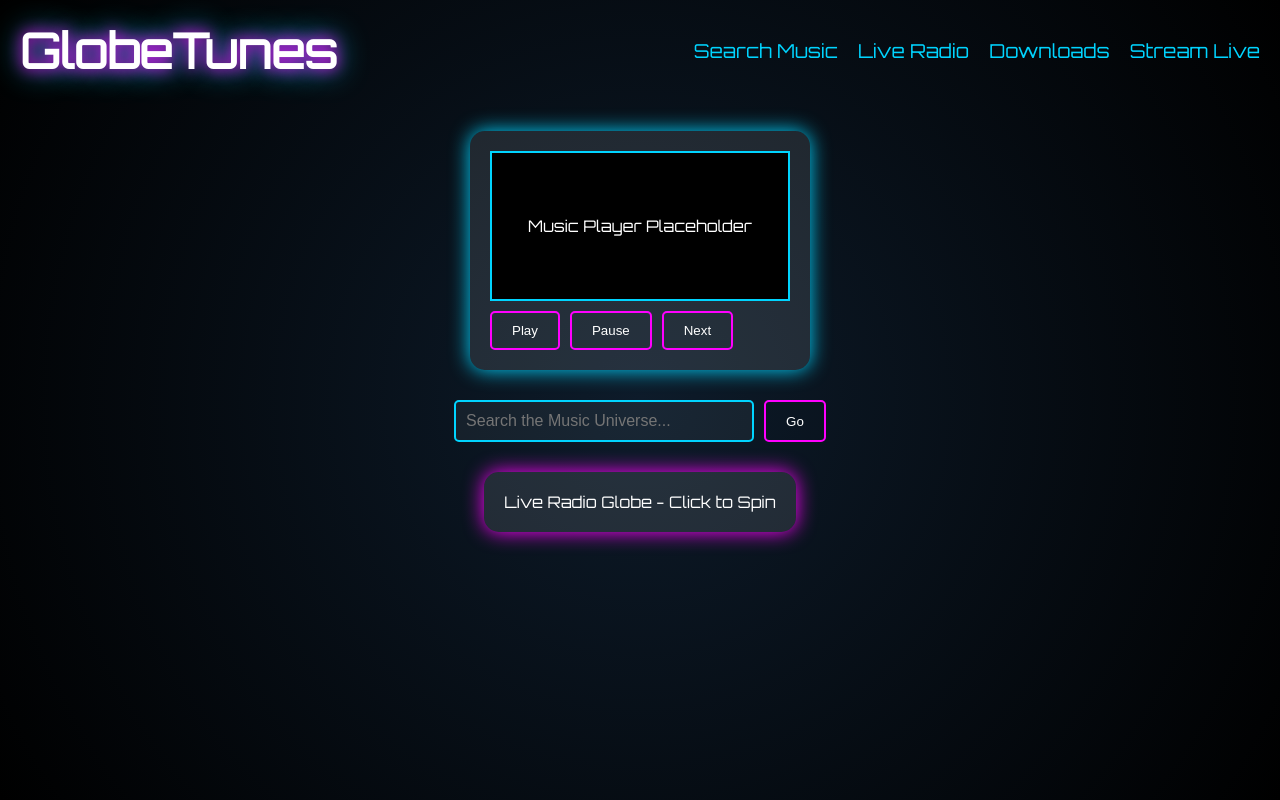
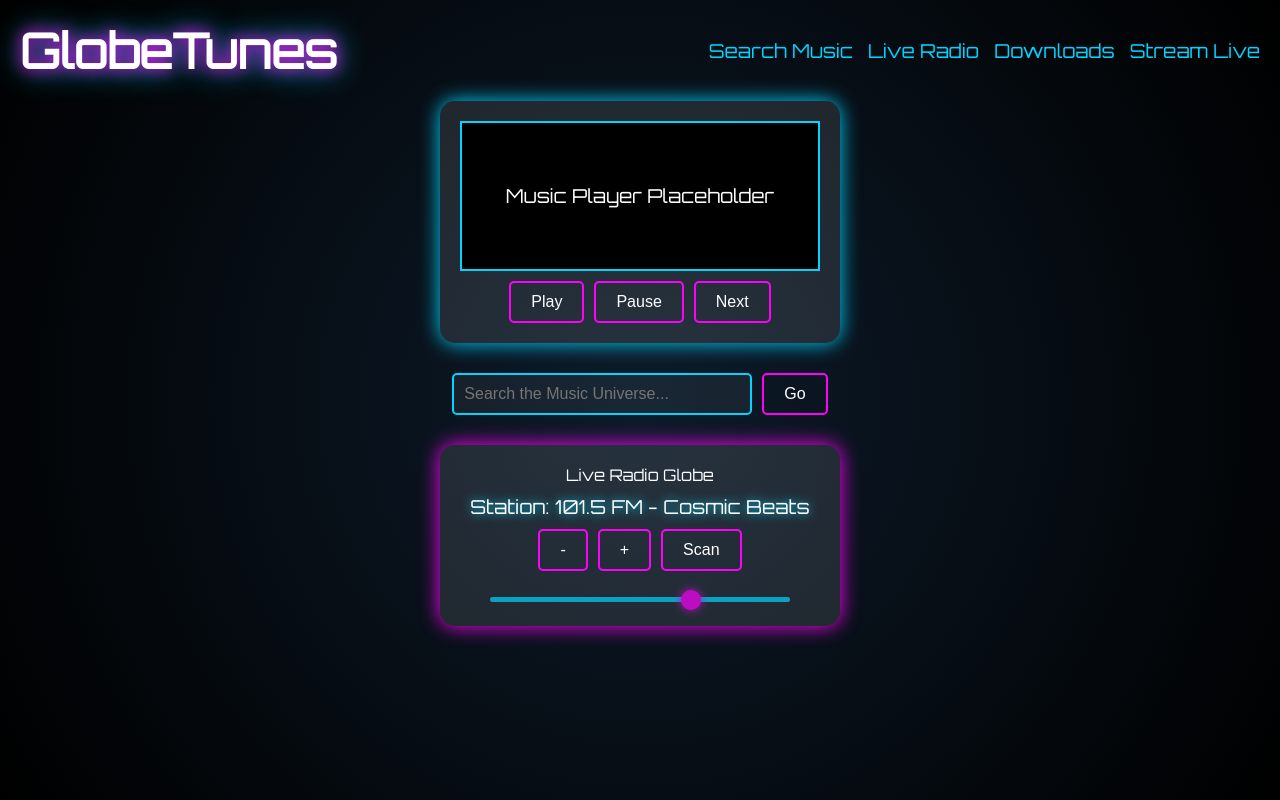
Before and after one commit to onetwo346/Globetunes, a plain HTML site: page index.html in a window 1280 px wide. Both pictures are taken after a click on the button "Tap to Enter Virtual Music". Drawn offline with Linux system fonts and the light colour scheme.

Commit message:
Update index.html

```diff
--- a/index.html
+++ b/index.html
@@ -16,14 +16,14 @@
         body {
             font-family: 'Orbitron', sans-serif;
             color: #fff;
-            overflow: hidden;
-            height: 100vh;
+            overflow-x: hidden;
+            min-height: 100vh;
             background: radial-gradient(circle, #0d1b2a, #000);
         }
 
         /* Intro Section */
         #intro {
-            position: absolute;
+            position: fixed;
             top: 0;
             left: 0;
             width: 100%;
@@ -43,28 +43,27 @@
 
         .intro-container {
             text-align: center;
+            padding: 20px;
         }
 
         .intro-container h1 {
-            font-size: 4rem;
+            font-size: clamp(2.5rem, 8vw, 4rem);
             text-shadow: 0 0 10px #00d4ff;
         }
 
         .intro-container p {
-            font-size: 1.2rem;
+            font-size: clamp(1rem, 3vw, 1.2rem);
             max-width: 600px;
             margin: 20px auto;
         }
 
         .pulse-button {
-            display: inline-block;
             padding: 15px 30px;
-            font-size: 1.5rem;
+            font-size: clamp(1.2rem, 4vw, 1.5rem);
             color: #fff;
             background: #00d4ff;
             border: none;
             border-radius: 50px;
-            text-decoration: none;
             box-shadow: 0 0 20px #00d4ff;
             animation: pulse 1.5s infinite;
             cursor: pointer;
@@ -79,7 +78,7 @@
         /* Main UI Section */
         #main-ui {
             display: none;
-            height: 100vh;
+            min-height: 100vh;
             padding: 20px;
         }
 
@@ -89,25 +88,29 @@
 
         header {
             display: flex;
+            flex-wrap: wrap;
             justify-content: space-between;
             align-items: center;
+            padding-bottom: 20px;
         }
 
         .neon-text {
-            font-size: 3rem;
+            font-size: clamp(2rem, 6vw, 3rem);
             text-shadow: 0 0 15px #ff00ff, 0 0 30px #00d4ff;
         }
 
         nav ul {
             list-style: none;
             display: flex;
-            gap: 20px;
+            flex-wrap: wrap;
+            gap: 15px;
+            justify-content: center;
         }
 
         .nav-link {
             color: #00d4ff;
             text-decoration: none;
-            font-size: 1.2rem;
+            font-size: clamp(1rem, 2.5vw, 1.2rem);
             transition: color 0.3s;
         }
 
@@ -120,7 +123,7 @@
             flex-direction: column;
             align-items: center;
             gap: 30px;
-            margin-top: 50px;
+            padding-bottom: 20px;
         }
 
         .hologram-player {
@@ -128,10 +131,12 @@
             padding: 20px;
             border-radius: 15px;
             box-shadow: 0 0 20px #00d4ff;
+            width: 100%;
+            max-width: 400px;
         }
 
         .player-screen {
-            width: 300px;
+            width: 100%;
             height: 150px;
             background: #000;
             display: flex;
@@ -139,12 +144,15 @@
             align-items: center;
             color: #fff;
             border: 2px solid #00d4ff;
+            font-size: clamp(1rem, 3vw, 1.2rem);
         }
 
         .controls {
             margin-top: 10px;
             display: flex;
+            flex-wrap: wrap;
             gap: 10px;
+            justify-content: center;
         }
 
         .futuristic-btn {
@@ -154,6 +162,7 @@
             color: #fff;
             border-radius: 5px;
             cursor: pointer;
+            font-size: clamp(0.9rem, 2vw, 1rem);
             transition: all 0.3s;
         }
 
@@ -164,17 +173,22 @@
 
         .search-bar {
             display: flex;
+            flex-wrap: wrap;
             gap: 10px;
+            width: 100%;
+            max-width: 400px;
+            justify-content: center;
         }
 
         .futuristic-input {
             padding: 10px;
-            width: 300px;
+            width: 100%;
+            max-width: 300px;
             background: rgba(255, 255, 255, 0.05);
             border: 2px solid #00d4ff;
             border-radius: 5px;
             color: #fff;
-            font-size: 1rem;
+            font-size: clamp(0.9rem, 2vw, 1rem);
         }
 
         .radio-globe {
@@ -183,6 +197,74 @@
             background: rgba(255, 255, 255, 0.1);
             border-radius: 15px;
             box-shadow: 0 0 20px #ff00ff;
+            width: 100%;
+            max-width: 400px;
+        }
+
+        .radio-display {
+            margin: 10px 0;
+            font-size: clamp(1rem, 3vw, 1.2rem);
+            text-shadow: 0 0 10px #00d4ff;
+        }
+
+        .tuner-controls {
+            display: flex;
+            flex-direction: column;
+            gap: 15px;
+        }
+
+        .tuner-buttons {
+            display: flex;
+            flex-wrap: wrap;
+            gap: 10px;
+            justify-content: center;
+        }
+
+        .tuner-slider {
+            width: 100%;
+            max-width: 300px;
+            margin: 0 auto;
+        }
+
+        input[type="range"] {
+            -webkit-appearance: none;
+            width: 100%;
+            height: 5px;
+            background: #00d4ff;
+            border-radius: 5px;
+            outline: none;
+            opacity: 0.7;
+            transition: opacity 0.2s;
+        }
+
+        input[type="range"]:hover {
+            opacity: 1;
+        }
+
+        input[type="range"]::-webkit-slider-thumb {
+            -webkit-appearance: none;
+            width: 20px;
+            height: 20px;
+            background: #ff00ff;
+            border-radius: 50%;
+            cursor: pointer;
+            box-shadow: 0 0 10px #ff00ff;
+        }
+
+        /* Responsive Adjustments */
+        @media (max-width: 600px) {
+            header {
+                flex-direction: column;
+                text-align: center;
+            }
+
+            nav ul {
+                margin-top: 10px;
+            }
+
+            .hologram-player, .search-bar, .radio-globe {
+                max-width: 100%;
+            }
         }
     </style>
 </head>
@@ -223,8 +305,18 @@
                 <button class="futuristic-btn">Go</button>
             </div>
             <div class="radio-globe">
-                <p>Live Radio Globe - Click to Spin</p>
-                <!-- Placeholder for a 3D globe animation -->
+                <p>Live Radio Globe</p>
+                <div class="radio-display" id="radio-station">Station: 101.5 FM - Cosmic Beats</div>
+                <div class="tuner-controls">
+                    <div class="tuner-buttons">
+                        <button class="futuristic-btn" onclick="tuneDown()">-</button>
+                        <button class="futuristic-btn" onclick="tuneUp()">+</button>
+                        <button class="futuristic-btn" onclick="scanStations()">Scan</button>
+                    </div>
+                    <div class="tuner-slider">
+                        <input type="range" min="87.5" max="108" value="101.5" step="0.1" id="frequency-slider" oninput="updateFrequency(this.value)">
+                    </div>
+                </div>
             </div>
         </main>
     </div>
@@ -238,7 +330,52 @@
             setTimeout(() => {
                 intro.style.display = 'none';
                 mainUI.classList.add('active');
-            }, 1000); // Matches the CSS transition duration
+            }, 1000);
+        }
+
+        // Simulated radio stations (for demo purposes)
+        const stations = [
+            "87.9 FM - Galaxy Waves",
+            "92.3 FM - Nebula Radio",
+            "95.7 FM - Starlight Sounds",
+            "101.5 FM - Cosmic Beats",
+            "105.1 FM - Orbit FM"
+        ];
+
+        let currentFreq = 101.5;
+
+        function updateFrequency(freq) {
+            currentFreq = parseFloat(freq);
+            const stationDisplay = document.getElementById('radio-station');
+            const closestStation = stations.reduce((prev, curr) => {
+                const prevFreq = parseFloat(prev.split(" ")[0]);
+                const currFreq = parseFloat(curr.split(" ")[0]);
+                return Math.abs(currFreq - currentFreq) < Math.abs(prevFreq - currentFreq) ? curr : prev;
+            });
+            stationDisplay.textContent = `Station: ${closestStation}`;
+        }
+
+        function tuneDown() {
+            const slider = document.getElementById('frequency-slider');
+            slider.value = parseFloat(slider.value) - 0.1;
+            updateFrequency(slider.value);
+        }
+
+        function tuneUp() {
+            const slider = document.getElementById('frequency-slider');
+            slider.value = parseFloat(slider.value) + 0.1;
+            updateFrequency(slider.value);
+        }
+
+        function scanStations() {
+            const slider = document.getElementById('frequency-slider');
+            let index = 0;
+            const scan = setInterval(() => {
+                slider.value = parseFloat(stations[index].split(" ")[0]);
+                updateFrequency(slider.value);
+                index++;
+                if (index >= stations.length) clearInterval(scan);
+            }, 1000);
         }
 
         console.log("GlobeTunes UI Loaded");
```
